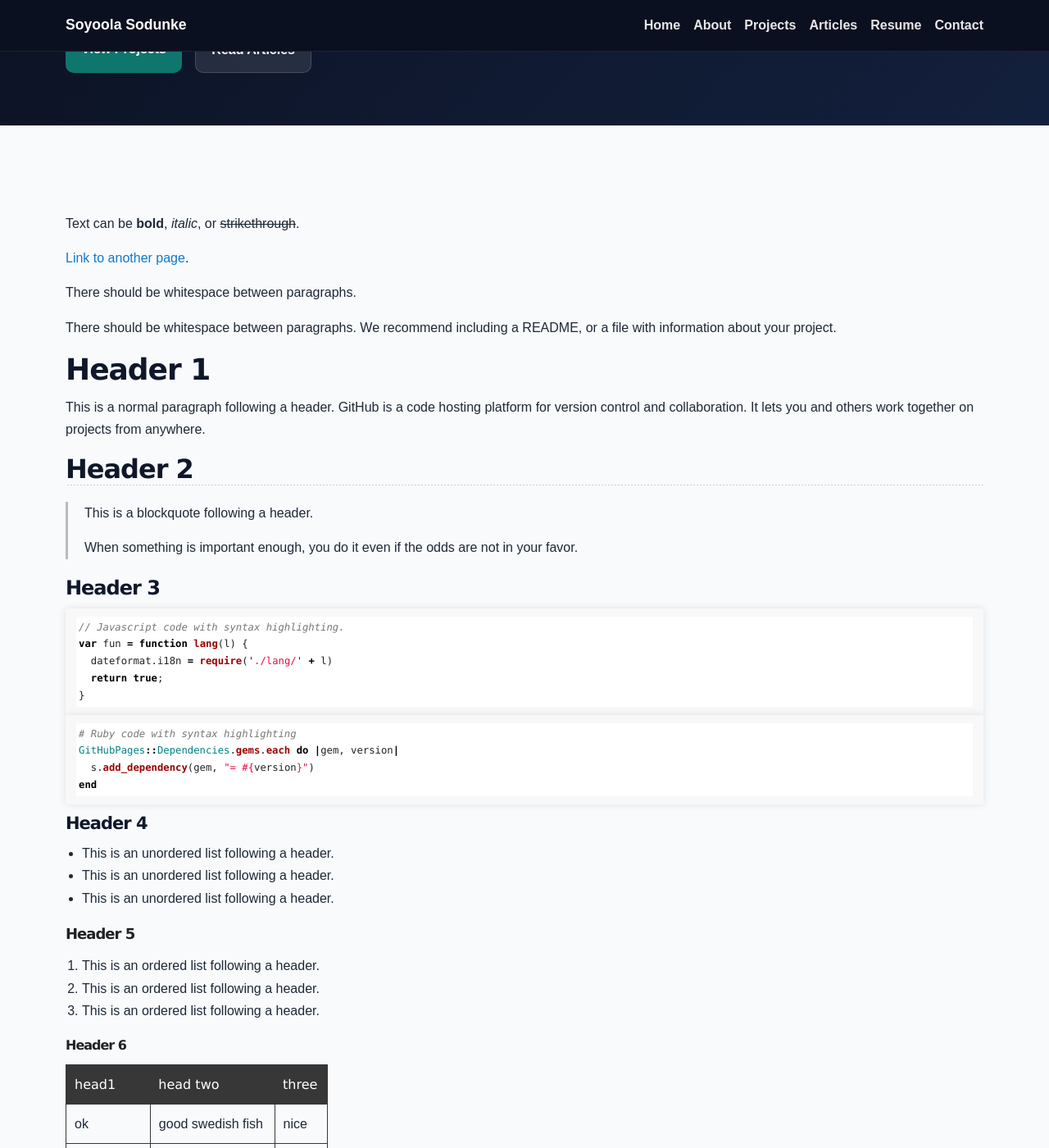
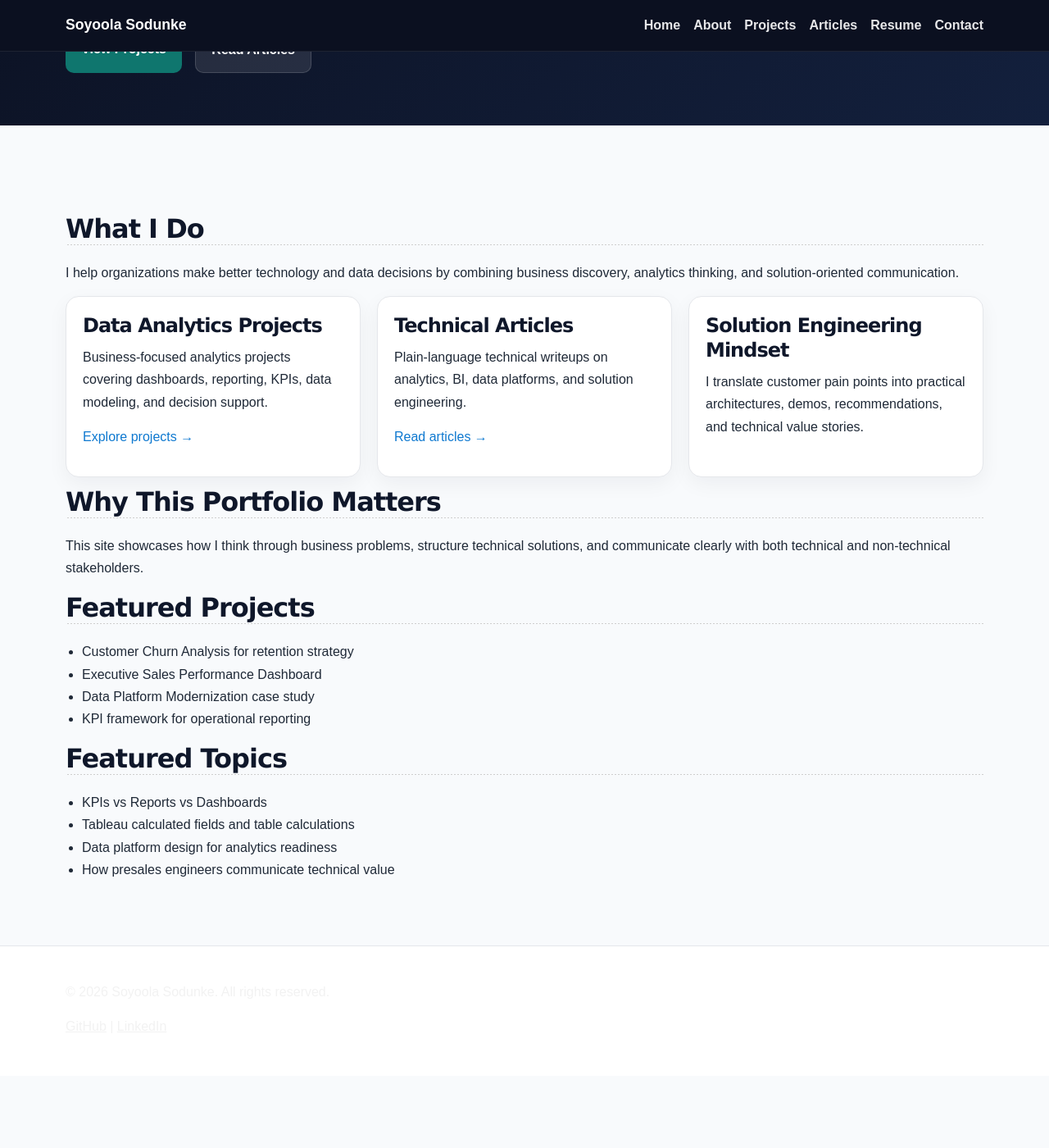
Before and after one commit to soyoolasodunke/soyoolasodunke.github.io, a Jekyll site: the page built from index.md, in a window 1280 px wide and 1400 px high, scrolled down 381 px. Shown: the whole window at 82% size. Built offline with Jekyll 4.4.1, drawn with Linux system fonts in a browser that asks for light colours; after the commit the page ends 1693 px from its top, so only the background shows below that; some of the changed text lies outside the part shown.

Commit message:
Update index.md

````diff
--- a/index.md
+++ b/index.md
@@ -1,123 +1,44 @@
 ---
 layout: default
+title: Home
+description: "Portfolio of data analytics projects and technical articles by Soyoola Sodunke, Presales Engineer and Data Solutions Engineer."
 ---
 
-Text can be **bold**, _italic_, or ~~strikethrough~~.
+## What I Do
 
-[Link to another page](./another-page.html).
+I help organizations make better technology and data decisions by combining business discovery, analytics thinking, and solution-oriented communication.
 
-There should be whitespace between paragraphs.
+<div class="card-grid">
+  <div class="card">
+    <h3>Data Analytics Projects</h3>
+    <p>Business-focused analytics projects covering dashboards, reporting, KPIs, data modeling, and decision support.</p>
+    <p><a href="/projects/">Explore projects →</a></p>
+  </div>
+  <div class="card">
+    <h3>Technical Articles</h3>
+    <p>Plain-language technical writeups on analytics, BI, data platforms, and solution engineering.</p>
+    <p><a href="/articles/">Read articles →</a></p>
+  </div>
+  <div class="card">
+    <h3>Solution Engineering Mindset</h3>
+    <p>I translate customer pain points into practical architectures, demos, recommendations, and technical value stories.</p>
+  </div>
+</div>
 
-There should be whitespace between paragraphs. We recommend including a README, or a file with information about your project.
+## Why This Portfolio Matters
 
-# Header 1
+This site showcases how I think through business problems, structure technical solutions, and communicate clearly with both technical and non-technical stakeholders.
 
-This is a normal paragraph following a header. GitHub is a code hosting platform for version control and collaboration. It lets you and others work together on projects from anywhere.
+## Featured Projects
 
-## Header 2
+- Customer Churn Analysis for retention strategy
+- Executive Sales Performance Dashboard
+- Data Platform Modernization case study
+- KPI framework for operational reporting
 
-> This is a blockquote following a header.
->
-> When something is important enough, you do it even if the odds are not in your favor.
+## Featured Topics
 
-### Header 3
-
-```js
-// Javascript code with syntax highlighting.
-var fun = function lang(l) {
-  dateformat.i18n = require('./lang/' + l)
-  return true;
-}
-```
-
-```ruby
-# Ruby code with syntax highlighting
-GitHubPages::Dependencies.gems.each do |gem, version|
-  s.add_dependency(gem, "= #{version}")
-end
-```
-
-#### Header 4
-
-*   This is an unordered list following a header.
-*   This is an unordered list following a header.
-*   This is an unordered list following a header.
-
-##### Header 5
-
-1.  This is an ordered list following a header.
-2.  This is an ordered list following a header.
-3.  This is an ordered list following a header.
-
-###### Header 6
-
-| head1        | head two          | three |
-|:-------------|:------------------|:------|
-| ok           | good swedish fish | nice  |
-| out of stock | good and plenty   | nice  |
-| ok           | good `oreos`      | hmm   |
-| ok           | good `zoute` drop | yumm  |
-
-### There's a horizontal rule below this.
-
-* * *
-
-### Here is an unordered list:
-
-*   Item foo
-*   Item bar
-*   Item baz
-*   Item zip
-
-### And an ordered list:
-
-1.  Item one
-1.  Item two
-1.  Item three
-1.  Item four
-
-### And a nested list:
-
-- level 1 item
-  - level 2 item
-  - level 2 item
-    - level 3 item
-    - level 3 item
-- level 1 item
-  - level 2 item
-  - level 2 item
-  - level 2 item
-- level 1 item
-  - level 2 item
-  - level 2 item
-- level 1 item
-
-### Small image
-
-![Octocat](https://github.githubassets.com/images/icons/emoji/octocat.png)
-
-### Large image
-
-![Branching](https://guides.github.com/activities/hello-world/branching.png)
-
-
-### Definition lists can be used with HTML syntax.
-
-<dl>
-<dt>Name</dt>
-<dd>Godzilla</dd>
-<dt>Born</dt>
-<dd>1952</dd>
-<dt>Birthplace</dt>
-<dd>Japan</dd>
-<dt>Color</dt>
-<dd>Green</dd>
-</dl>
-
-```
-Long, single-line code blocks should not wrap. They should horizontally scroll if they are too long. This line should be long enough to demonstrate this.
-```
-
-```
-The final element.
-```
+- KPIs vs Reports vs Dashboards
+- Tableau calculated fields and table calculations
+- Data platform design for analytics readiness
+- How presales engineers communicate technical value
````
